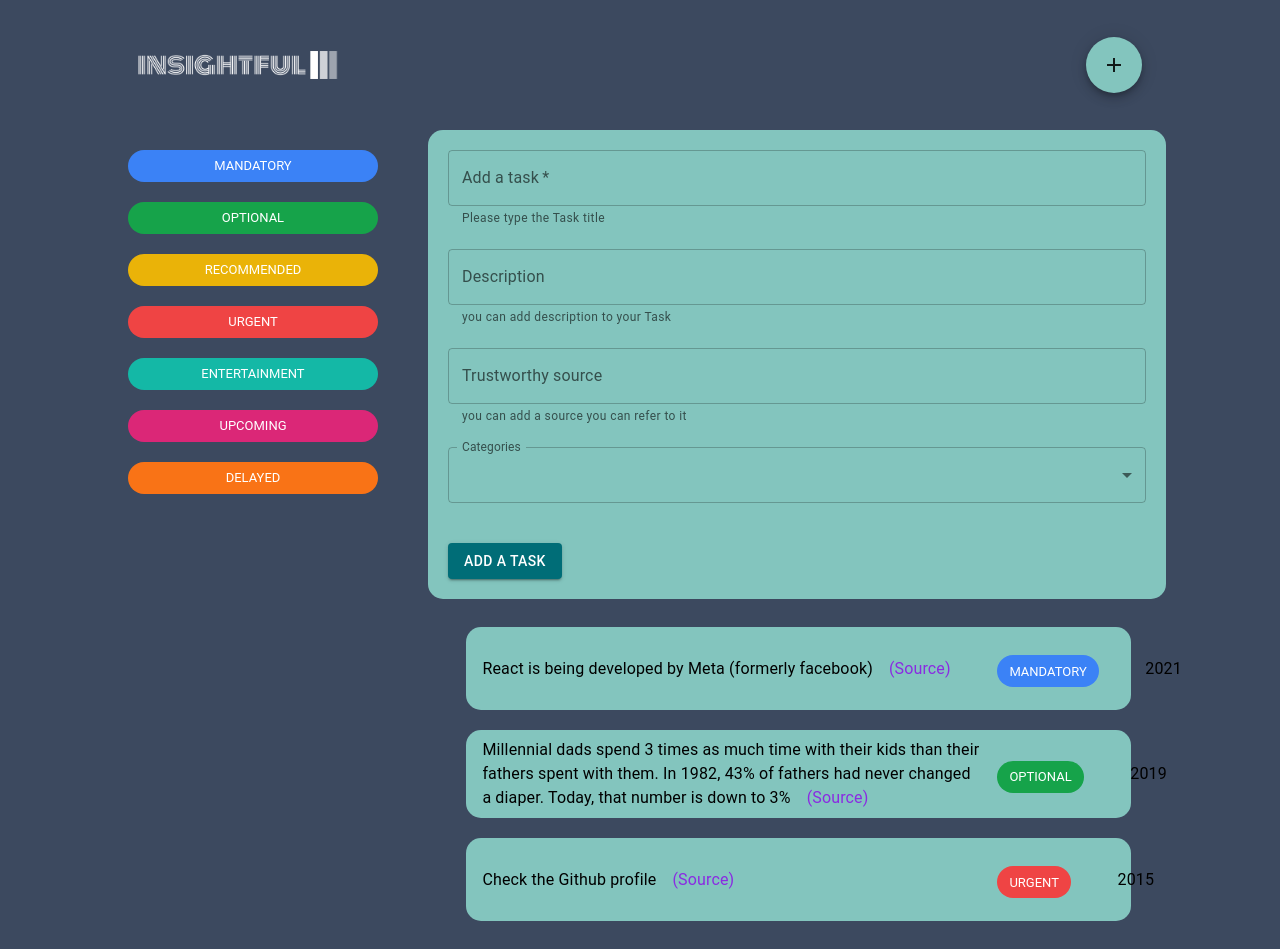
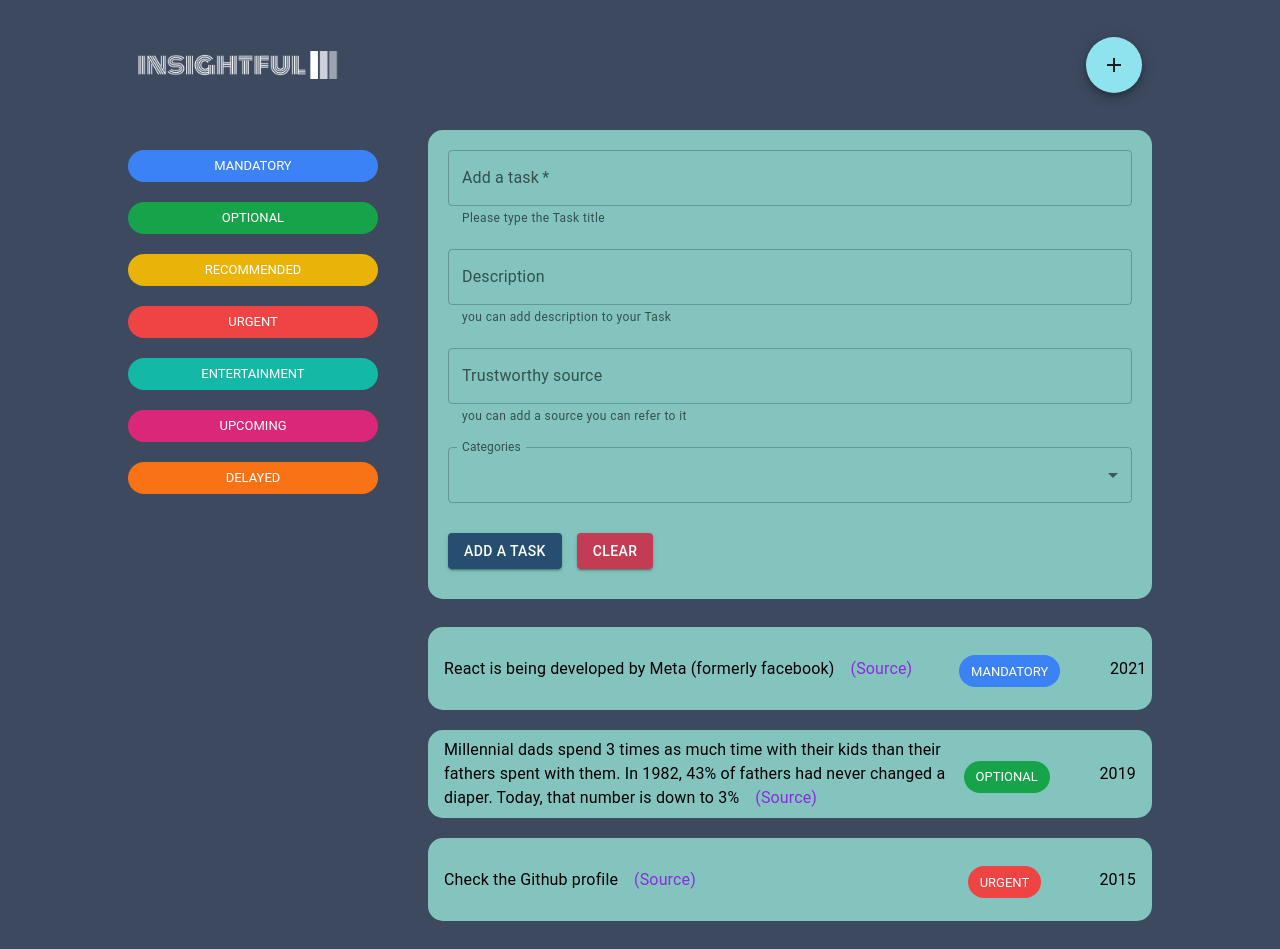
Before and after one commit to Lokmane04/m, a React (Vite) app: page / in a window 1280 px wide. Built offline with nearby package versions, Linux system fonts and the light colour scheme.

Commit message:
styling the TaskList and the TaskForm components

```diff
--- a/src/App.css
+++ b/src/App.css
@@ -11,3 +11,11 @@ body {
   max-width: 80vw;
   margin: 0 auto;
 }
+.add-task-button {
+  transition: 0.5s;
+}
+.add-task-button:hover {
+  transform: scale(110%) rotate(50%);
+}
+@media (max-width: 1300px) {
+}
--- a/src/components/Tasks/TaskForm.tsx
+++ b/src/components/Tasks/TaskForm.tsx
@@ -96,7 +96,11 @@ const TaskForm = () => {
           </Select>
         </FormControl>
         <Button
-          sx={{ alignSelf: "center", mt: "20px" }}
+          sx={{
+            my: "10px",
+            flexShrink: "0",
+            minWidth: "10%",
+          }}
           variant="contained"
           onClick={() => {
             if (!anyInputFieldEmpty()) {
@@ -106,6 +110,16 @@ const TaskForm = () => {
         >
           Add a task
         </Button>
+        <Button
+          color="error"
+          sx={{ my: "10px", ml: "15px", flexShrink: "0", minWidth: "10%" }}
+          variant="contained"
+          onClick={() => {
+            resetFields();
+          }}
+        >
+          Clear
+        </Button>
       </Box>
     </Box>
   );
--- a/src/components/Tasks/TaskList.tsx
+++ b/src/components/Tasks/TaskList.tsx
@@ -4,7 +4,7 @@ const TaskList = () => {
   let ChipColor: string;
   return (
     <Box>
-      <List sx={{ maxWidth: "90%", ml: "3vw" }}>
+      <List>
         {initialFacts.map(({ id, text, source, createdIn, category }) => {
           CATEGORIES.map(({ name, color }) => {
             if (name === category) {
--- a/src/components/layouts/TopBar/TopBar.tsx
+++ b/src/components/layouts/TopBar/TopBar.tsx
@@ -1,6 +1,7 @@
-import { Box, Fab } from "@mui/material";
+import { Box, Button, Fab } from "@mui/material";
 import WhiteLogo from "../../../assets/png/white-logo.png";
 import AddIcon from "@mui/icons-material/Add";
+import "../../../App.css";
 const TopBar = () => {
   return (
     <>
@@ -19,12 +20,13 @@ const TopBar = () => {
         <img
           src={WhiteLogo}
           alt="insightful-logo"
-          style={{ minWidth: "100px", maxWidth: "20%" }}
+          style={{ minWidth: "100px", maxWidth: "20%", flexShrink: 0 }}
         />
-
-        <Fab color="secondary" aria-label="add">
+        {/* <Button className="add-task-button"> */}
+        <Fab color="secondary" aria-label="Add a Task">
           <AddIcon />
         </Fab>
+        {/* </Button> */}
       </Box>
     </>
   );
--- a/src/theme.ts
+++ b/src/theme.ts
@@ -3,20 +3,23 @@ const theme = createTheme({
   palette: {
     primary: {
       // grey
-      main: "#006D77",
+      main: "#254E70",
       light: "#DEE2FF",
     },
     secondary: {
       // violet calm
-      main: "#83C5BE",
+      main: "#8EE3EF",
     },
     info: {
       // brown calm
-      main: "#EDF6F9",
+      main: "#AEF3E7",
     },
     success: {
       main: "#E29578",
     },
+    error: {
+      main: "#C33C54",
+    },
   },
 });
 export default responsiveFontSizes(theme);
```
